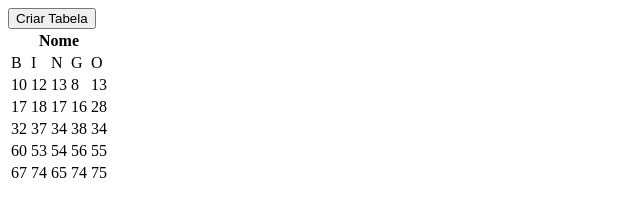
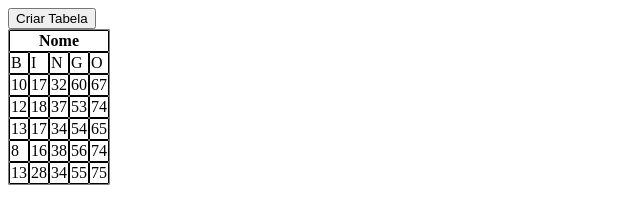
Before and after one commit to Teo-Giambarba/Bingo, a plain HTML site: page index.html in a window 1280 px wide. Both pictures are taken after a click on the button "Criar Tabela". Shown: the whole page, without its empty margins (0-640 px from the left). Drawn offline with Linux system fonts and the light colour scheme.

Commit message:
Add files via upload

```diff
--- a/index.css
+++ b/index.css
@@ -0,0 +1,6 @@
+table, th, td{
+    border-style: solid;
+    border-radius: 1px;
+    border-width: 1px;
+    border-spacing: 0px;
+}
--- a/index.html
+++ b/index.html
@@ -6,6 +6,7 @@
     <meta http-equiv="X-UA-Compatible" content="IE=edge">
     <meta name="viewport" content="width=device-width, initial-scale=1.0">
     <title>Document</title>
+    <link rel="stylesheet" href="index.css">
 </head>
 
 <body>
--- a/index.js
+++ b/index.js
@@ -40,7 +40,7 @@ Algoritimo:
 
 function createTable() {
     let table_size = 5;
-    let bingo_numbers = defineTableProperties(table_size);
+    let bingo_numbers = getBingoNumbers(table_size);
 
     let table = document.createElement("table");
     let t_head = document.createElement("thead");
@@ -63,7 +63,7 @@ function createTable() {
         let tr_number = document.createElement("tr");
         for (let j = 0; j < table_size; j++) {
             let td_number = document.createElement("td");
-            td_number.innerHTML = bingo_numbers[i][j];
+            td_number.innerHTML = bingo_numbers[j][i];
             tr_number.appendChild(td_number);
         }
         t_body.appendChild(tr_number);
@@ -71,13 +71,12 @@ function createTable() {
     document.body.appendChild(table);
 }
 
-function defineTableProperties(size) {
-    let table_size = size;
+function getBingoNumbers(size) {
     let possible_numbers = [];
     let rule_n = 1;
     let increment = 15;
-    for (let i = 0; i < table_size; i++) {
-        possible_numbers[i] = populateCategory(rule_n, rule_n + increment, table_size);
+    for (let i = 0; i < size; i++) {
+        possible_numbers[i] = populateCategory(rule_n, rule_n + increment, size);
         rule_n += increment;
     }
     alert(possible_numbers);
```
